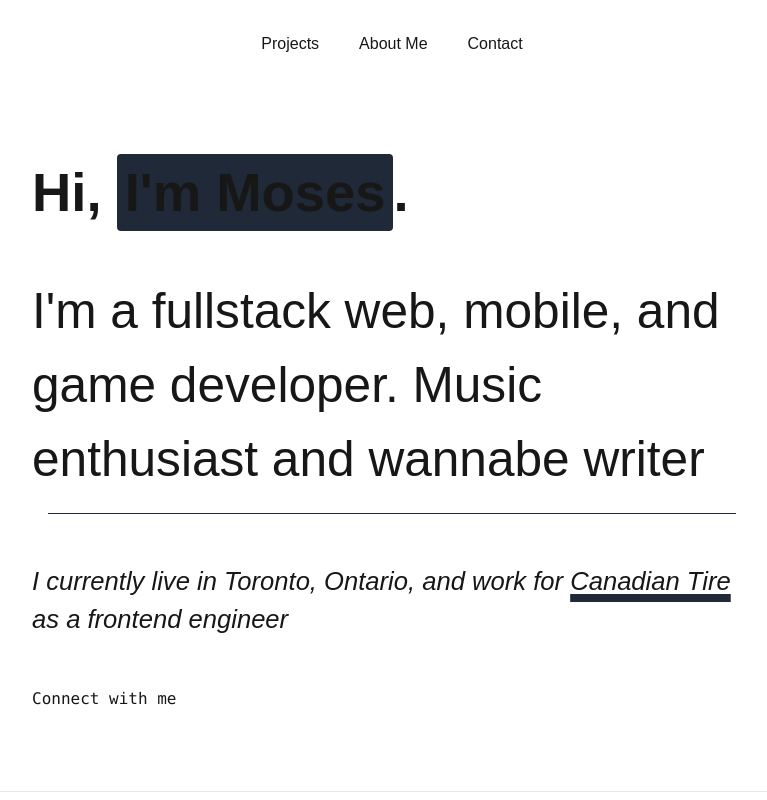
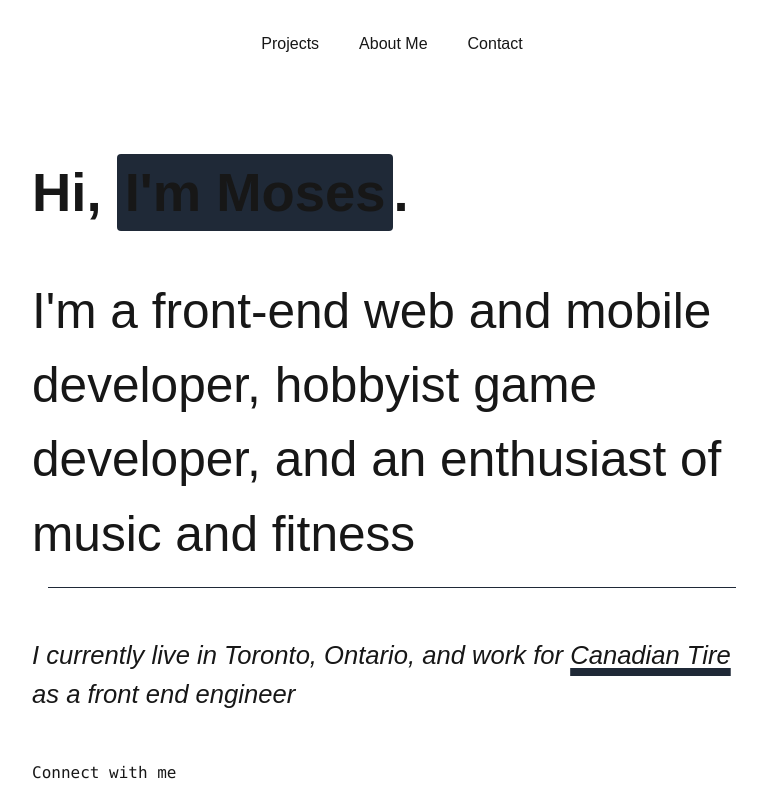
Before and after one commit to iceicles/portfolio, a Next.js app: page / in a window 1280 px wide. Shown: the top 800 px of the page, without its empty margins (248-1015 px from the left). Built offline with nearby package versions, Linux system fonts and the light colour scheme.

Commit message:
wordings change

```diff
--- a/containers/about-page/main-section/index.tsx
+++ b/containers/about-page/main-section/index.tsx
@@ -10,7 +10,7 @@ const MainSection = () => {
       <div className='w-[80vw] lg:w-[50vw] lg:ml-[10vw] block self-center gap-0'>
         <ProfilePicture additionalClass='float-left profile-pic' />
         <p className={paragraphStyles}>
-          Hi there! I'm a <strong>Frontend Engineer</strong> at{' '}
+          Hi there! I'm a <strong>Front-end Engineer</strong> at{' '}
           <a
             href='https://www.canadiantire.ca/en.html'
             target='_blank'
@@ -19,8 +19,8 @@ const MainSection = () => {
             Canadian Tire Corporation
           </a>{' '}
           (CTC), where I specialize in crafting intuitive, responsive, and
-          visually appealing web applications. I have worked on various features
-          including:
+          visually appealing web applications. Some of the features I've worked
+          on include:
         </p>
         <p className={`${paragraphStyles} italic`}>
           Single Sign-On (SSO) functionality for authenticating users once
--- a/containers/home-page/hero-section/ProfileHeading/ProfileHeading.tsx
+++ b/containers/home-page/hero-section/ProfileHeading/ProfileHeading.tsx
@@ -12,8 +12,8 @@ const ProfileHeading: FC<{}> = ({}) => {
         </strong>
       </h2>
       <h3 className='text-[clamp(1.5rem,0.7rem+3vw,3.2rem)]'>
-        I'm a fullstack web, mobile, and game developer. Music enthusiast and
-        wannabe writer
+        I'm a front-end web and mobile developer, hobbyist game developer, and
+        an enthusiast of music and fitness
       </h3>
       <hr className='m-4 p-4 border-gray-800' />
       <p className='text-[clamp(1rem,.6rem+2vw,1.6rem)] mb-[calc(1.5rem*2)]'>
@@ -26,7 +26,7 @@ const ProfileHeading: FC<{}> = ({}) => {
           >
             Canadian Tire
           </Link>
-          {} as a frontend engineer
+          {} as a front end engineer
         </i>
       </p>
       <InfoSection />
```
